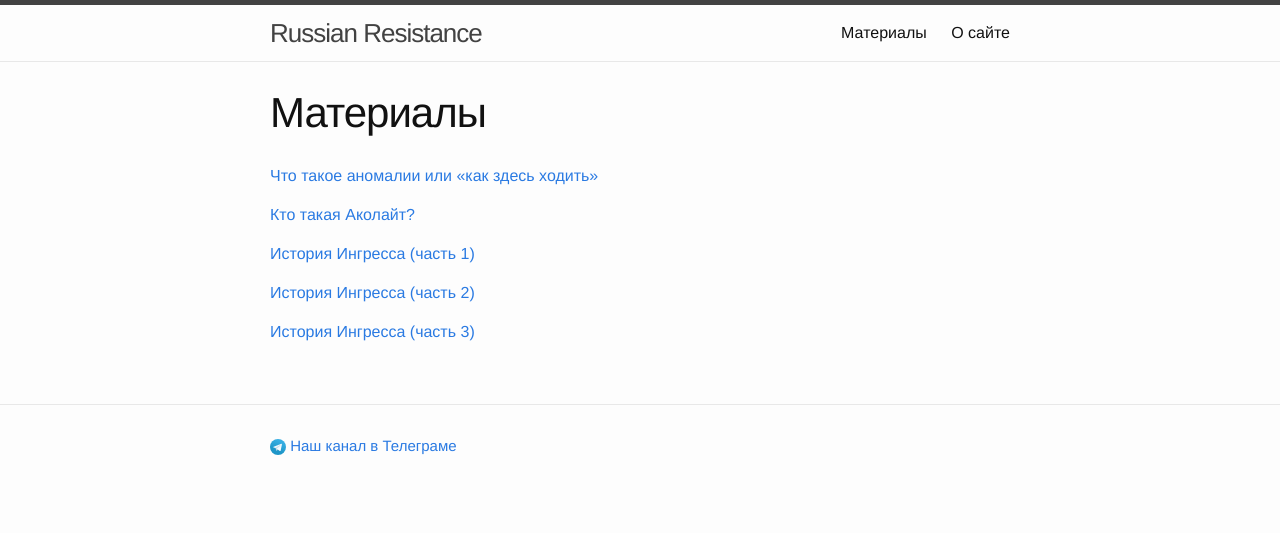
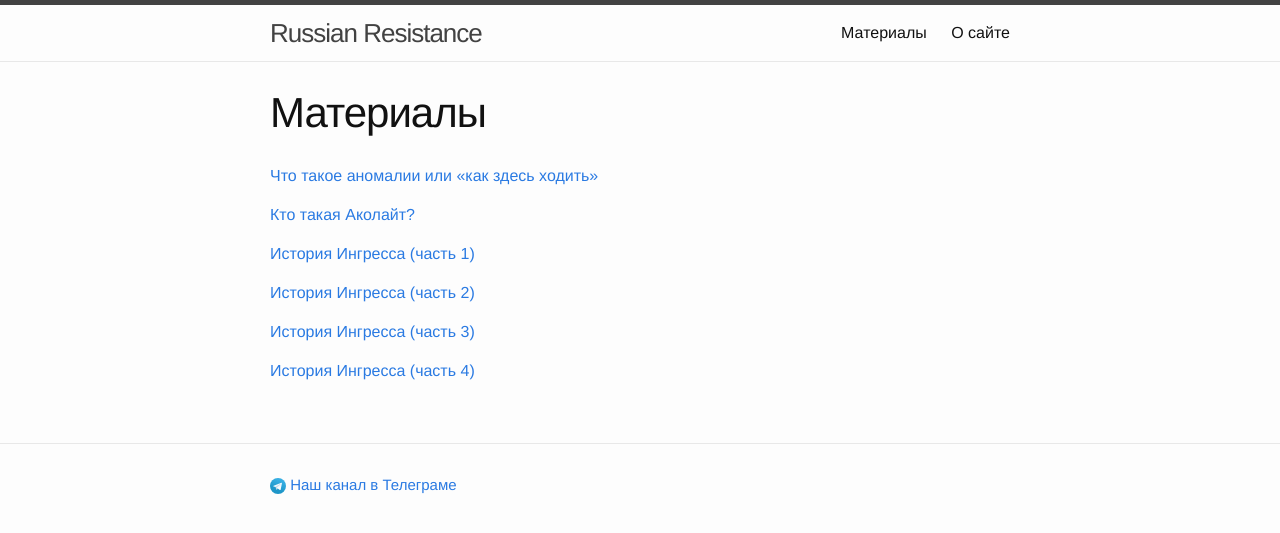
Before and after one commit to resistance-ru/resistance-ru.github.io, a Jekyll site: the page built from _pages/index.md, in a window 1280 px wide. Shown: the top 533 px of the page. Built offline with Jekyll 4.4.1, drawn with Linux system fonts in a browser that asks for light colours; comment, search, counter and statistics services are not loaded; some of the changed lines change nothing that is shown.

```diff
--- a/_pages/index.md
+++ b/_pages/index.md
@@ -15,7 +15,7 @@
 
 [История Ингресса (часть 3)](/pages/the-history-of-ingress-part-3)
 
-{% comment %}[История Ингресса (часть 4)](/pages/the-history-of-ingress-part-4){% endcomment %}
+[История Ингресса (часть 4)](/pages/the-history-of-ingress-part-4)
 
 {% comment %}
 [Кто такая Джахан?](/pages/who-is-jahan) **[WIP]**
```
Also changed, not shown: _pages/fev-games-translations/the-history-of-ingress-part-4.md (+8 -8 lines).
